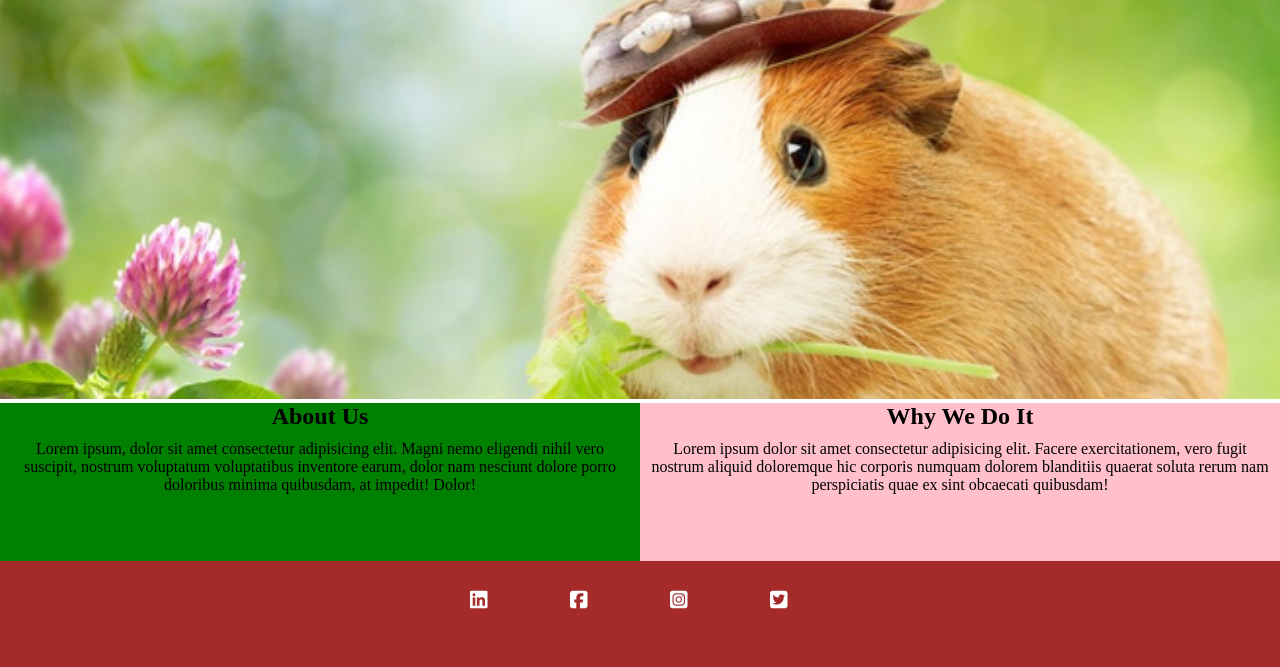
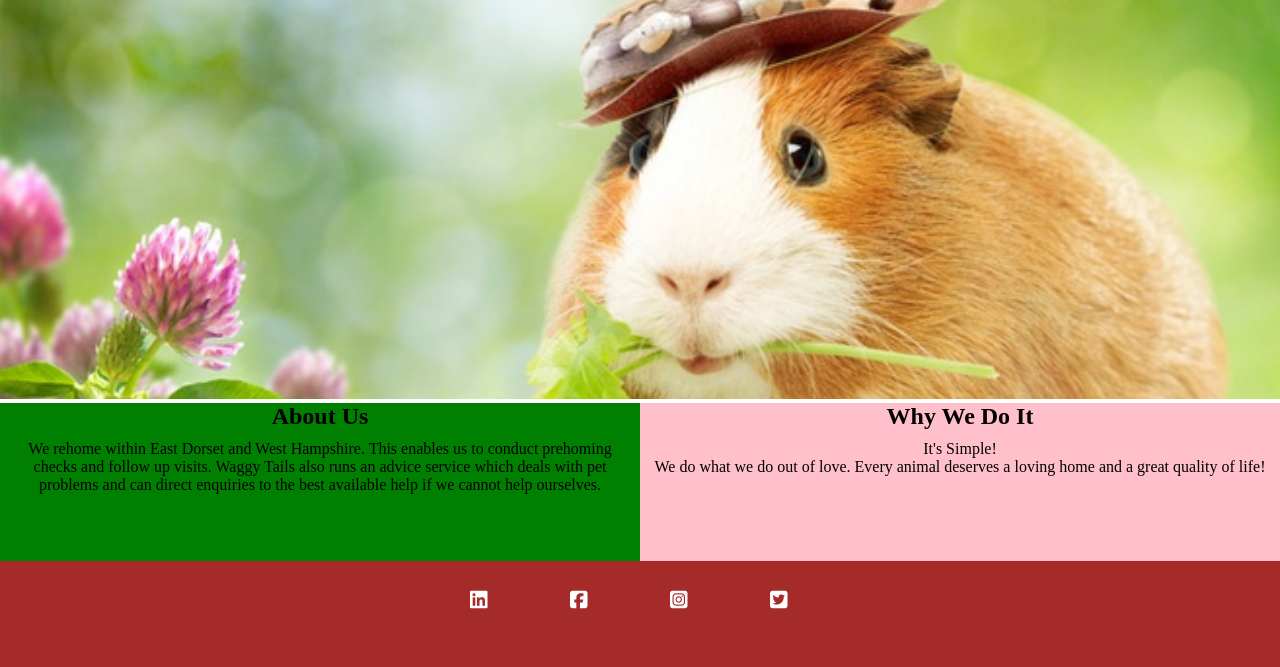
Before and after one commit to Shaun-Finnegan/Fureverfriends-MS3, a Flask app: page /about in a window 1280 px wide. Shown: the part 133-800 px from the top of the page. Run offline with Flask 2, Linux system fonts and the light colour scheme; some libraries are stand-ins or nearby versions.

Commit message:
all place holder text replaced with origional content

```diff
--- a/fureverfriends/static/css/style.css
+++ b/fureverfriends/static/css/style.css
@@ -140,6 +140,17 @@ body {
     display: flex;
     justify-content: center;
 
+}
+
+.about-info{
+    text-align: center;
+    padding: 10px;
+}
+
+.why{
+    text-align: center;
+    padding: 10px;
+}
 }
 
 
--- a/fureverfriends/templates/about.html
+++ b/fureverfriends/templates/about.html
@@ -1,10 +1,24 @@
 {% extends "base.html" %}
 {% block content %}
-    <h1 class="about">About Us</h1>
+<h1 class="about">About Us</h1>
 {% endblock %}
+
+{% block welcomeinfo %}
+<p class="about-info">We rehome within East Dorset and West Hampshire. This enables us to conduct prehoming checks and
+  follow up visits. Waggy Tails also runs an advice service which deals with pet problems and can direct enquiries to
+  the best available help if we cannot help ourselves.</p>
+{% endblock %}
+
 {% block main2 %}
-     <h1>Why We Do It</h1>
+<h1>Why We Do It</h1>
 {% endblock %}
+
+{% block missioninfo %}
+<p class="why">
+  It's Simple!<br>
+  We do what we do out of love. Every animal deserves a loving home and a great quality of life!
+</p>
+{% endblock%}
 {% block image %}
-  <img src="{{url_for ('static', filename= 'images/guinae-pig-banner.jpg')}}" class="guinea-image">
+<img src="{{url_for ('static', filename= 'images/guinae-pig-banner.jpg')}}" class="guinea-image">
 {% endblock %}
--- a/fureverfriends/templates/base.html
+++ b/fureverfriends/templates/base.html
@@ -42,9 +42,13 @@
                 {% endblock %}
             </div>
             {% block welcomeinfo %}
-            <p class="welcome-info">Lorem ipsum, dolor sit amet consectetur adipisicing elit. Magni nemo eligendi nihil
-                vero suscipit, nostrum voluptatum voluptatibus inventore earum, dolor nam nesciunt dolore porro
-                doloribus minima quibusdam, at impedit! Dolor!</p>
+            <p class="welcome-info">
+                Fureverfriends is a  charity based near Poole and Bournemouth. The Fureverfriends story is
+                about happy animals, happy people and happy homes. We always put the animal first – then the rest will
+                follow.
+
+                We have a no destruction policy. No healthy animal is ever put to sleep, which means that as well as
+                re-homing we also look after animals in long term foster homes.</p>
             {% endblock %}
         </section>
         <section class="main2">
@@ -55,9 +59,9 @@
                 {% endblock %}
             </div>
             {% block missioninfo %}
-            <p class="mission-info">Lorem ipsum dolor sit amet consectetur adipisicing elit. Facere exercitationem, vero
-                fugit nostrum aliquid doloremque hic corporis numquam dolorem blanditiis quaerat soluta rerum nam
-                perspiciatis quae ex sint obcaecati quibusdam!</p>
+            <p class="mission-info">Our mission is to provide all the animals in our care with the love and respect they deserve.
+                Wealso strive to find the animals warm and loving families and homes which will allow the animals to thrive and give them the life they deserve!
+            </p>
             {% endblock %}
             {% block bookinginfo %}
             {% endblock %}
```
